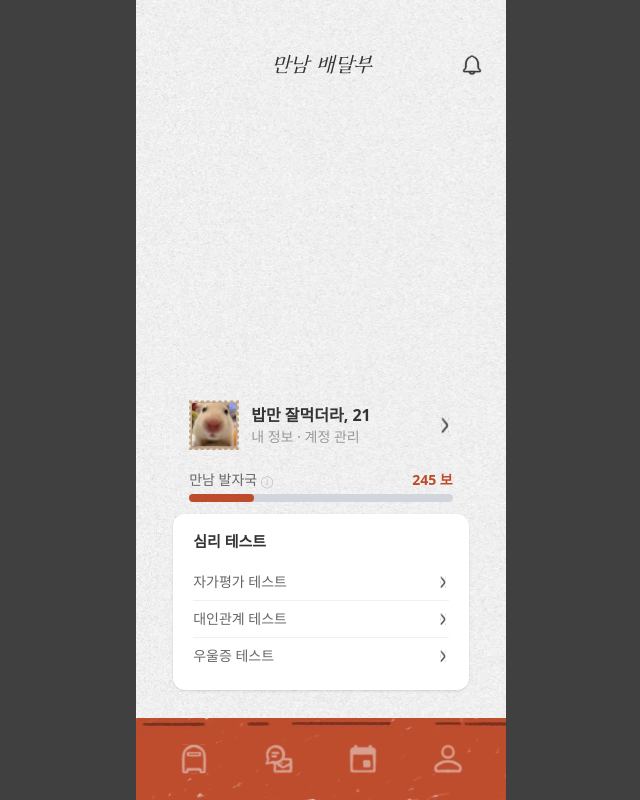
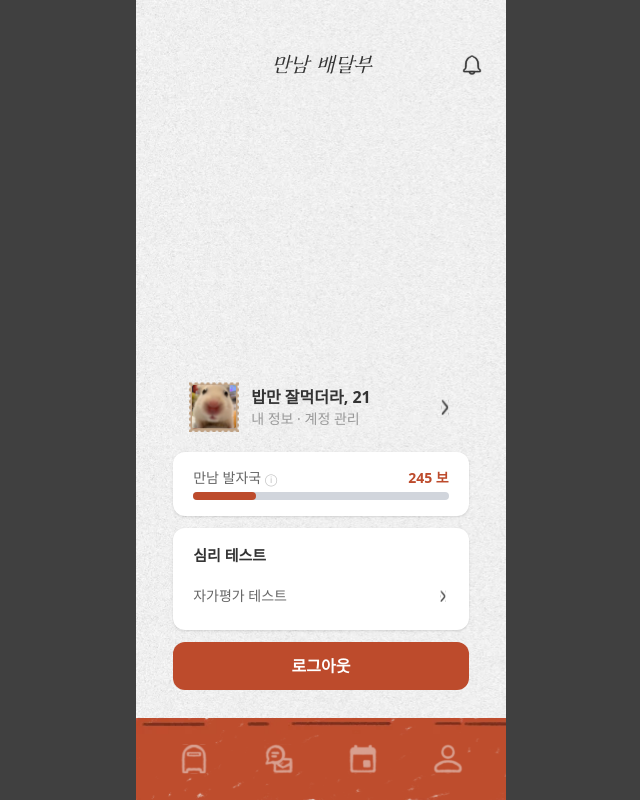
Before and after one commit to MeetCarrier/MeetCarrier-Front, a React (Vite) app: page /Profile in a window 1280 px wide. Shown: the whole page, without its empty margins (319-959 px from the left). Built offline with nearby package versions, Linux system fonts and the light colour scheme; no server answers.

Commit message:
✏로그아웃 버튼 구현

```diff
--- a/src/pages/Profile/ProfilePage.tsx
+++ b/src/pages/Profile/ProfilePage.tsx
@@ -4,6 +4,8 @@ import { useDispatch, useSelector } from "react-redux";
 import { RootState, AppDispatch } from "../../Utils/store";
 import { fetchUser } from "../../Utils/userSlice";
 import { UserState } from "../../Utils/userSlice";
+import axios from "axios";
+import { useNavigate } from "react-router-dom";
 
 import bellIcon from "../../assets/img/icons/NavIcon/bell_default.svg";
 import arrowIcon from "../../assets/img/icons/HobbyIcon/back_arrow.svg";
@@ -14,6 +16,7 @@ import PsychTestList from "./PsychTestList";
 
 function ProfilePage() {
   const dispatch = useDispatch<AppDispatch>();
+  const navigate = useNavigate();
   const user = useSelector(
     (state: RootState) => state.user
   ) as UserState | null;
@@ -46,6 +49,15 @@ function ProfilePage() {
   const footprint = displayUser.footprint ?? 0;
   const footprintGoal = 1000;
   const percentage = Math.min((footprint / footprintGoal) * 100, 100);
+
+  const handleLogout = async () => {
+    try {
+      await axios.post("/api/user/logout", {});
+      navigate("/login");
+    } catch (error) {
+      console.error("로그아웃 중 오류가 발생했습니다:", error);
+    }
+  };
 
   return (
     <>
@@ -89,7 +101,7 @@ function ProfilePage() {
         </div>
 
         {/* 만남 발자국 */}
-        <div className="w-full px-4">
+        <div className="w-full bg-white rounded-xl px-5 py-4 shadow-sm">
           <div className="flex items-center justify-between mb-1">
             <div className="text-sm text-[#666666]">
               만남 발자국 <span className="text-[#bbb] text-xs">ⓘ</span>
@@ -108,6 +120,14 @@ function ProfilePage() {
 
         <PsychTestList />
 
+        {/* 로그아웃 버튼 */}
+        <button
+          onClick={handleLogout}
+          className="w-full bg-[#BD4B2C] text-white py-3 rounded-xl font-semibold hover:bg-[#a33d22] transition-colors"
+        >
+          로그아웃
+        </button>
+
         {/* 상단 제목 */}
         <div className="absolute top-[50px] text-[#333333] left-0 right-0 px-6 text-center">
           <p className="text-[20px] font-MuseumClassic_L italic">만남 배달부</p>
--- a/src/pages/Profile/PsychTestList.tsx
+++ b/src/pages/Profile/PsychTestList.tsx
@@ -1,11 +1,7 @@
 import React from "react";
 import arrowIcon from "../../assets/img/icons/HobbyIcon/back_arrow.svg";
 
-const tests = [
-  { title: "자가평가 테스트", onClick: () => {} },
-  { title: "대인관계 테스트", onClick: () => {} },
-  { title: "우울증 테스트", onClick: () => {} },
-];
+const tests = [{ title: "자가평가 테스트", onClick: () => {} }];
 
 function PsychTestList() {
   return (
```
